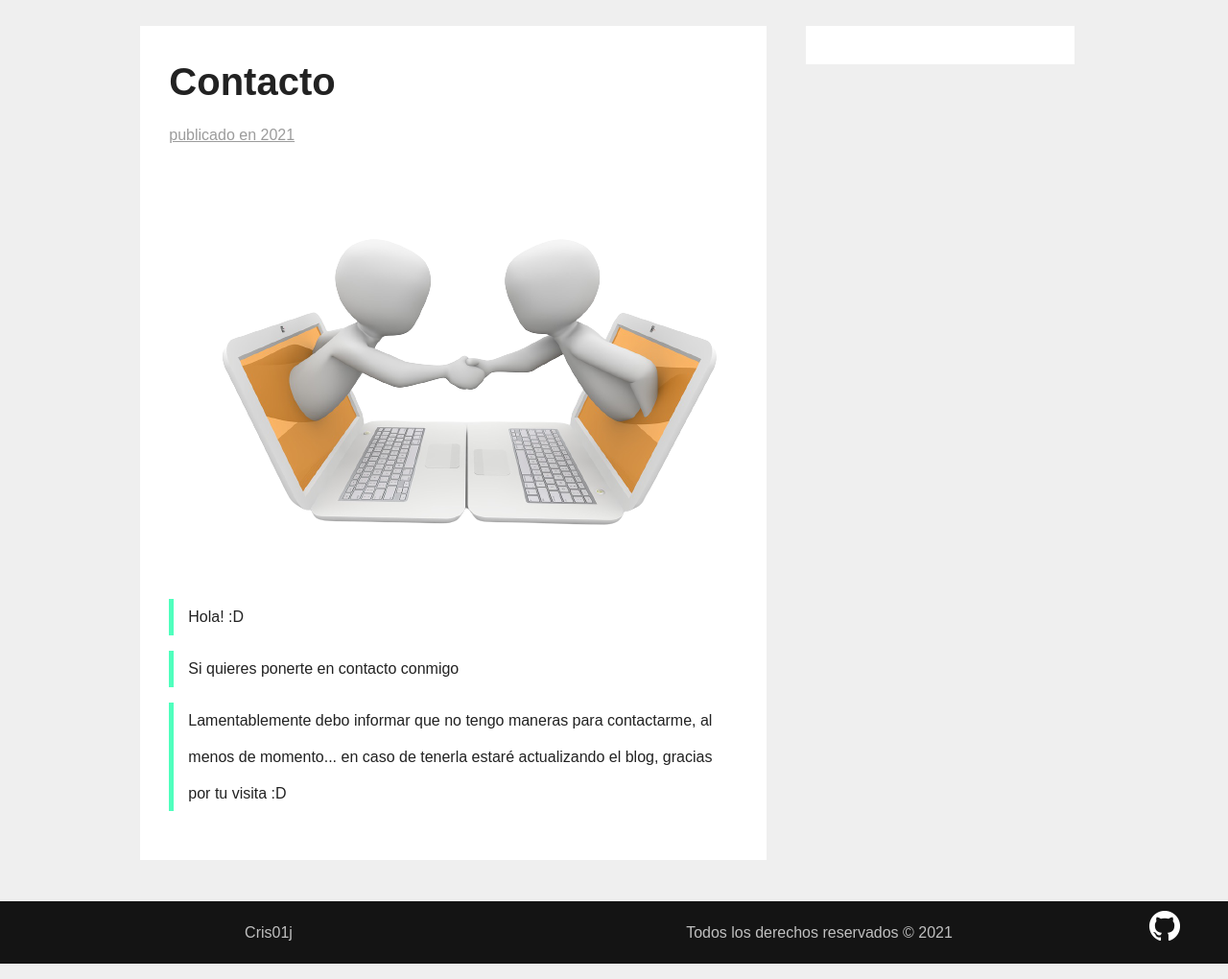
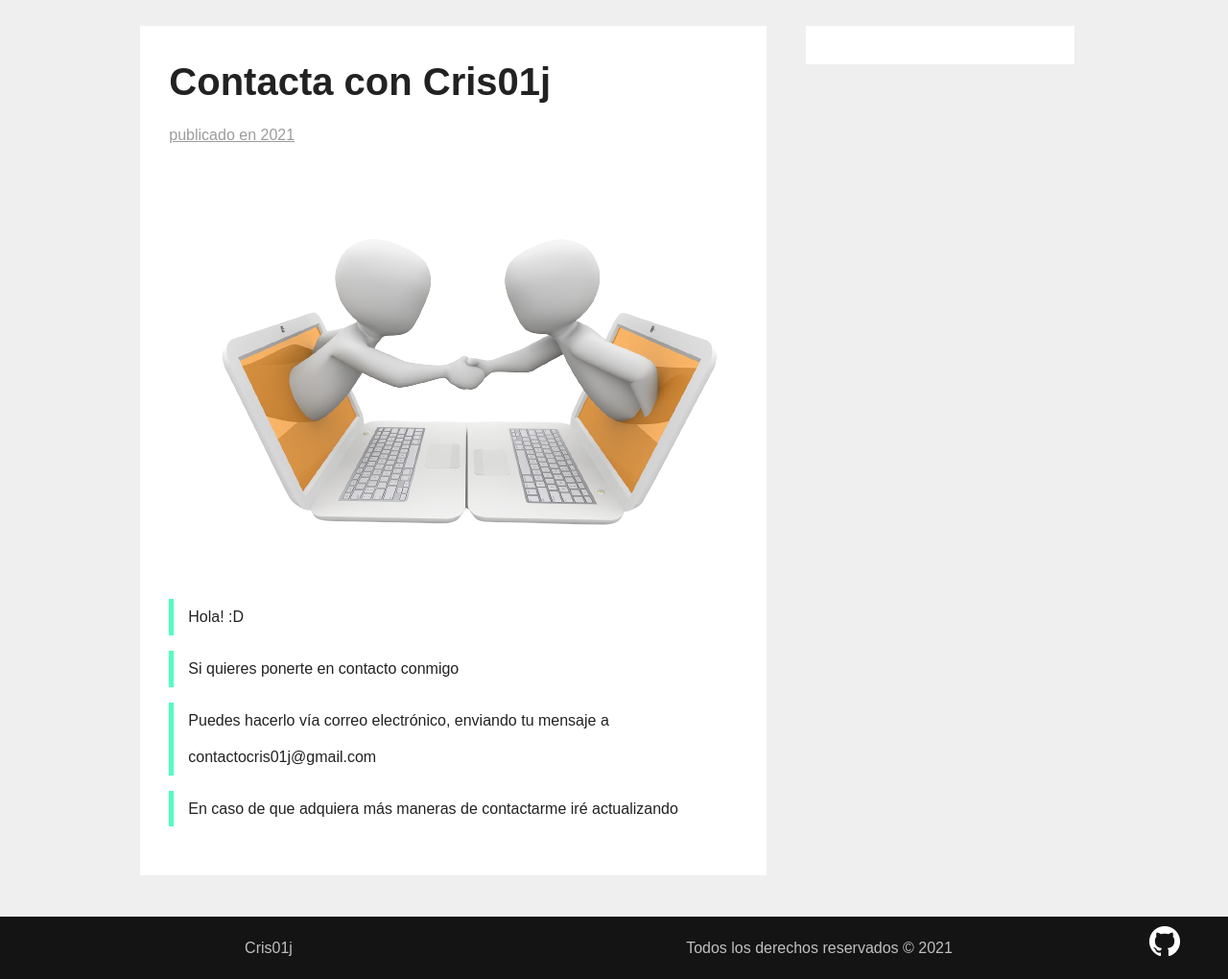
Before and after one commit to Cris01j/Cris01j, a plain HTML site: page Contacto.html in a window 1280 px wide. Shown: the part 191-1211 px from the top of the page at 96% size. Drawn offline with nearby package versions, Linux system fonts and the light colour scheme.

Commit message:
add contact
correo

```diff
--- a/Contacto.html
+++ b/Contacto.html
@@ -48,7 +48,7 @@
         <div class="section">
             <div class="col span_2_of_3">
                 <div class="blog-post">
-                    <h1 class="blog-title"> Contacto </h1>
+                    <h1 class="blog-title"> Contacta con Cris01j </h1>
                     <h2 class="blog-date"> publicado en 2021 </h2>
                     <img src="img/Contacto.png" alt="Contacto Cris01j">
                     <p class="blog-content">
@@ -59,9 +59,11 @@
                     </p>
 
                     <p class="blog-content">
-                        Lamentablemente debo informar que no tengo maneras para contactarme,
-                        al menos de momento... en caso de tenerla estaré actualizando el blog,
-                        gracias por tu visita :D
+                        Puedes hacerlo vía correo electrónico, enviando tu mensaje a
+                        contactocris01j@gmail.com
+                    </p>
+                    <p class="blog-content">
+                        En caso de que adquiera más maneras de contactarme iré actualizando
                     </p>
 
                 </div>
```
Also changed, not shown: SobreMi.html (+1 -1 lines).
